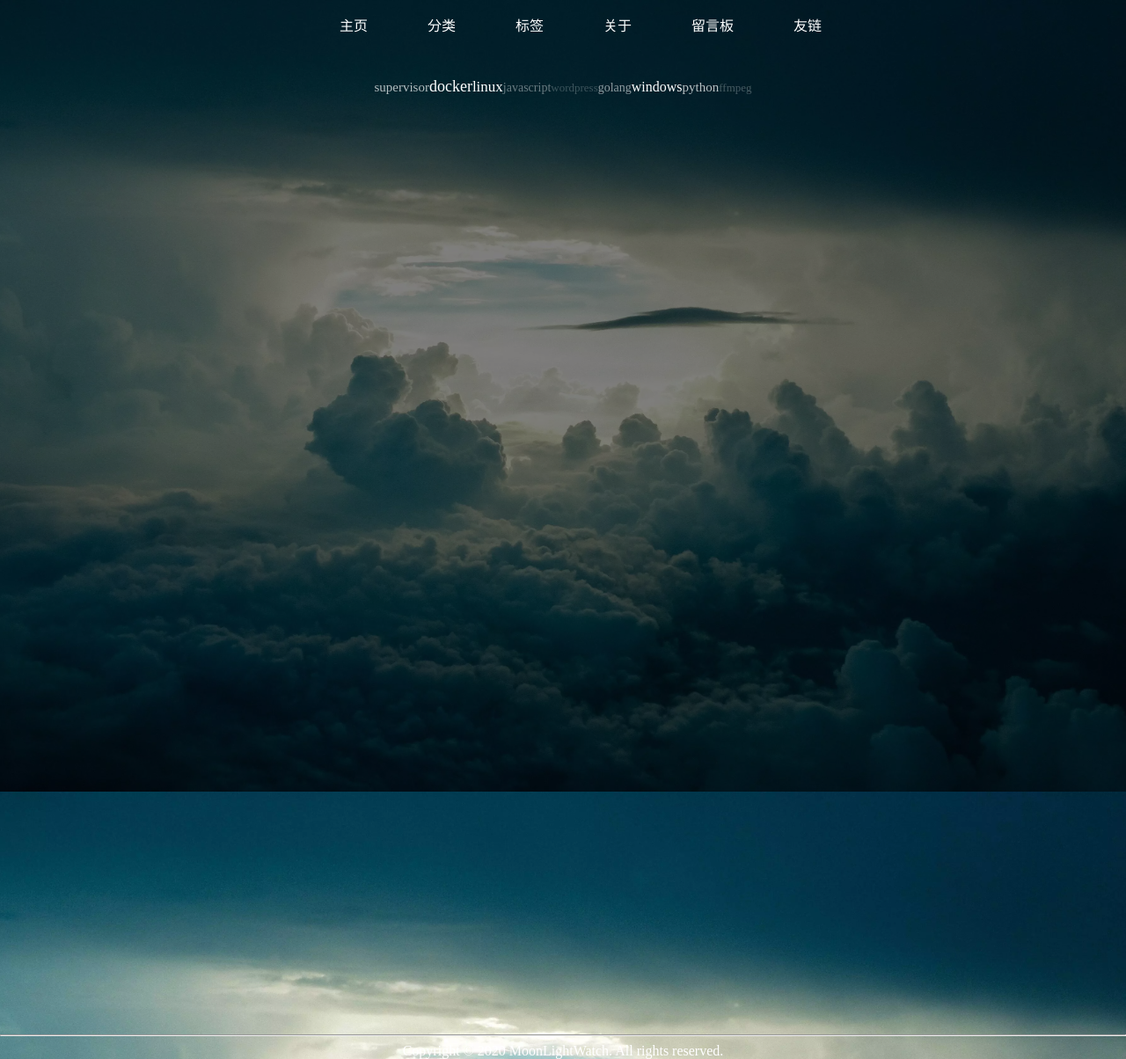
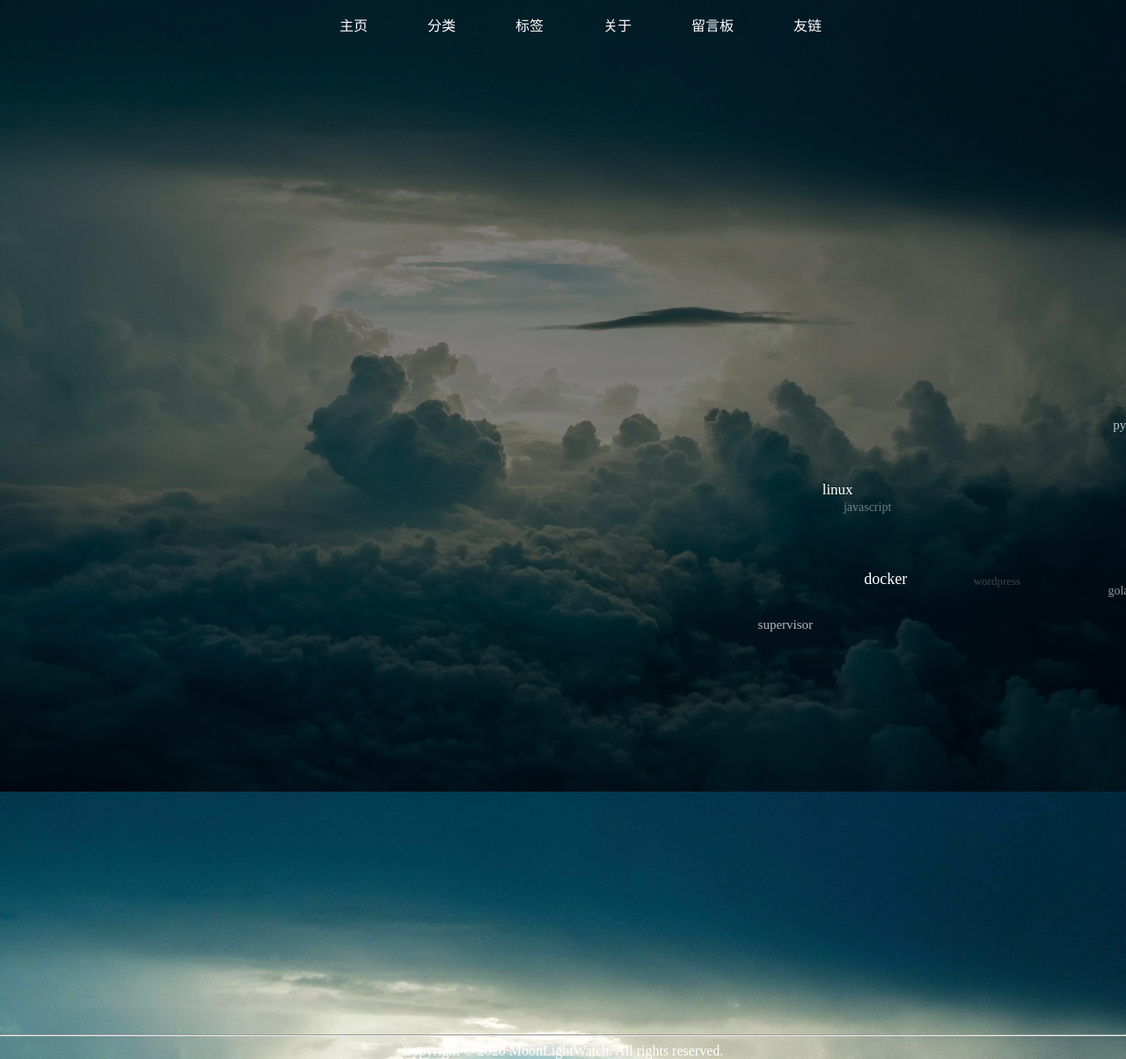
Before and after one commit to moonlightwatch/moonlightwatch.github.io, a Jekyll site: the page built from tags.html, in a window 1280 px wide. Shown: the whole page at 88% size. Built offline with Jekyll 4.4.1, drawn with Linux system fonts in a browser that asks for light colours.

Commit message:
更新 tags 视觉效果

```diff
--- a/tags.html
+++ b/tags.html
@@ -4,7 +4,7 @@ layout: page
 
 <div id="tags" style="width: 1024px; height: 1024px;">
     {% for tag in site.tags %}
-    <p style="display: inline;">{{ tag[0] }}</p>
+    <p style="display: inline;position: relative;">{{ tag[0] }}</p>
     {% endfor %}
 </div>
 
```
